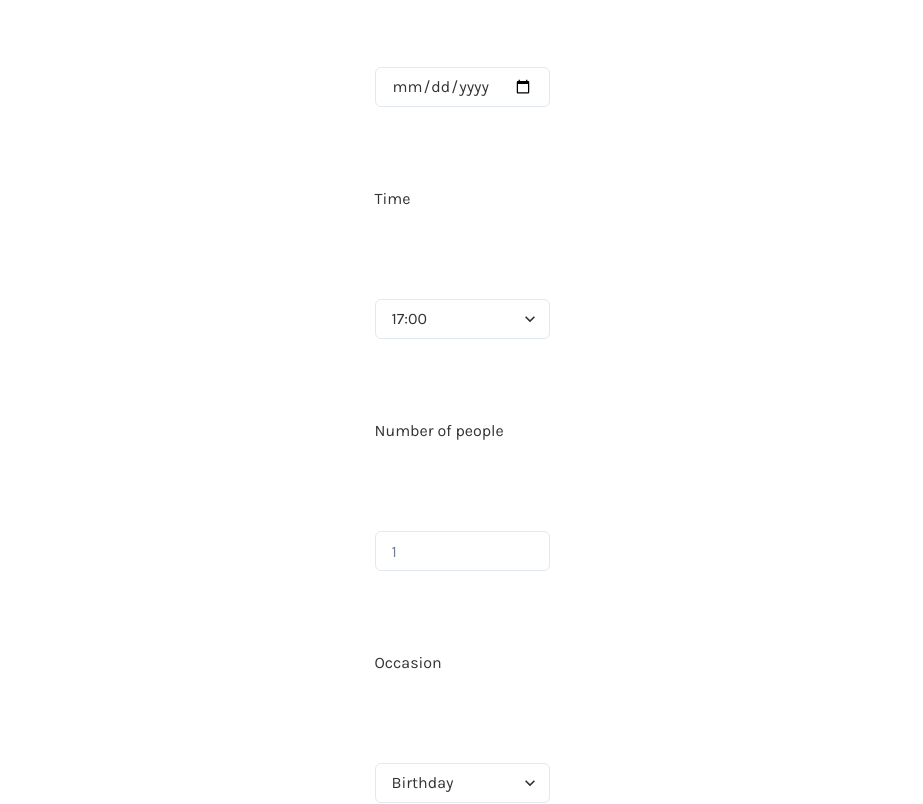
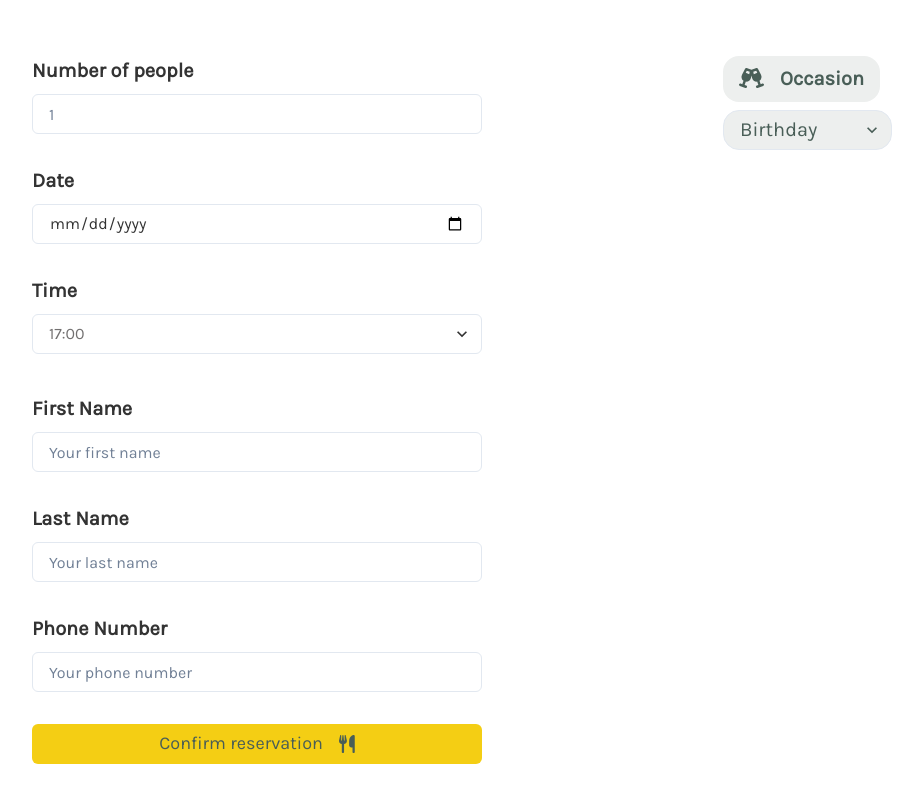
Before and after one commit to Nessvah/little_lemon_restaurant, a React (Create React App) app: page /reservations in a window 1280 px wide. Shown: the part 560-1364 px from the top of the page, without its empty margins (178-1101 px from the left). Built offline with nearby package versions, Linux system fonts and the light colour scheme; a web font is replaced by a local one.

Commit message:
style booking form

```diff
--- a/src/App.css
+++ b/src/App.css
@@ -36,3 +36,34 @@
     transform: rotate(360deg);
   }
 }
+
+.header{
+  height: 10vh;
+  width: 100%;
+}
+
+.backImg:hover {
+  position:absolute;
+  top: 80px;
+  right: 130px;
+  z-index: 5;
+}
+
+.icon {
+  padding-right: 1rem;
+}
+
+.submit-icon {
+  padding-left: 1rem;
+}
+
+.form{
+  width: 450px;
+  max-width: 100%;
+}
+
+.input {
+  background-color: #D9D9D9;
+  border-radius: 16px;
+  color: #727070;
+}
--- a/src/components/BookingForm.js
+++ b/src/components/BookingForm.js
@@ -4,21 +4,28 @@ import {
     FormErrorMessage,
     FormHelperText, VStack, HStack, Button, Input, Select, Heading, Box
 } from '@chakra-ui/react'
+import {faChampagneGlasses, faUtensils} from "@fortawesome/free-solid-svg-icons";
+import {FontAwesomeIcon} from "@fortawesome/react-fontawesome";
 
 
 const BookingForm = () => {
     return (
-        <VStack >
-            <Heading as={'h2'}>
+        <Box w={"860px"} m={"4rem auto 8rem auto"}>
+            <Heading as={'h2'} fontWeight={'regular'} fontSize={40} mb={16}>
                 Let's reserve your table
             </Heading>
-            <Box p={6}>
-                <form autoComplete={'off'}>
-                    <FormControl display={'grid'} maxW={'200px'} gap={20}>
-                        <FormLabel htmlFor="res-date">Date</FormLabel>
-                        <Input type="date" id="res-date"/>
-                        <FormLabel htmlFor="res-time">Time</FormLabel>
-                        <Select id="res-time ">
+            <HStack w={'100%'} alignItems={'flex-start'} justifyContent={'space-between'}>
+                <VStack>
+                    <form autoComplete={'off'} className={'form'}>
+                        <FormControl display={'grid'} w={'100%'} >
+                            <FormLabel htmlFor="guests" fontWeight={'extrabold'} fontSize={'20px'}>Number of people</FormLabel>
+                            <Input type="number" placeholder="1" min="1" max="10" id="guests" mb={8}/>
+
+                            <FormLabel htmlFor="res-date" fontWeight={'extrabold'} fontSize={'20px'}>Date</FormLabel>
+                            <Input type="date" id="res-date" mb={8}/>
+
+                            <FormLabel htmlFor="res-time" fontWeight={'extrabold'} fontSize={'20px'}>Time</FormLabel>
+                            <Select id="res-time" mb={2}  className={'input'}>
                                 <option>17:00</option>
                                 <option>18:00</option>
                                 <option>19:00</option>
@@ -26,22 +33,52 @@ const BookingForm = () => {
                                 <option>21:00</option>
                                 <option>22:00</option>
                             </Select>
-                        <FormErrorMessage></FormErrorMessage>
-                        <FormLabel htmlFor="guests">Number of people</FormLabel>
-                        <Input type="number" placeholder="1" min="1" max="10" id="guests"/>
-                        <FormLabel htmlFor="occasion">Occasion</FormLabel>
-                        <Select id="occasion">
+                            <FormErrorMessage mb={8}></FormErrorMessage>
+
+                            <FormLabel htmlFor="firstname" fontWeight={'extrabold'} fontSize={'20px'} mt={8}>First Name</FormLabel>
+                            <Input type="text" placeholder="Your first name" id="firstname" mb={8}/>
+
+                            <FormLabel htmlFor="lastname" fontWeight={'extrabold'} fontSize={'20px'}>Last Name</FormLabel>
+                            <Input type="text" placeholder="Your last name" id="lastname" mb={8}/>
+
+                            <FormLabel htmlFor="phonenumber" fontWeight={'extrabold'} fontSize={'20px'}>Phone Number</FormLabel>
+                            <Input type="text" placeholder="Your phone number"  id="phonenumber" mb={8}/>
+
+                            <Button type="submit" value="Make Your reservation" width="full" bg={"Yellow"}
+                                    fontSize={18}
+                                    color={"Green"}
+                                    border-radius={'16px'}
+                                    fontWeight={"regular"}
+                                    _hover={{ bg: "#FEE361" }}
+                                    _active={{
+                                        bg: "#DBB602",
+                                        transform: "scale(0.98)",
+                                        borderColor: "Green",
+                                    }}
+                                    _focus={{
+                                        boxShadow:
+                                            "0 0 1px 2px rgba(251, 218, 187, .75), 0 1px 1px rgba(0, 0, 0, .15)",
+                                    }}>
+                                Confirm reservation <FontAwesomeIcon icon={faUtensils} size={'1x'} className={'submit-icon'}/>
+                            </Button>
+
+                        </FormControl>
+                    </form>
+                </VStack>
+                <Box>
+                    <FormLabel htmlFor="occasion"  backgroundColor={'White'} py={2} px={4} borderRadius={16}
+                               fontWeight={'extrabold'} fontSize={'20px'} color={'Green'}>
+                        <FontAwesomeIcon icon={faChampagneGlasses} size='1x' className={'icon'}/>Occasion</FormLabel>
+                    <Select id="occasion" backgroundColor={'White'} fontSize={'20px'} color={'Green'} borderRadius={16}>
                         <option>Birthday</option>
+                        <option>Engagement</option>
                         <option>Anniversary</option>
                     </Select>
                     <FormErrorMessage></FormErrorMessage>
-                        <Button type="submit" value="Make Your reservation" colorScheme="purple" width="full">
-                            Submit
-                        </Button>
-                    </FormControl>
-                </form>
                 </Box>
-        </VStack>
+
+            </HStack>
+        </Box>
     )
 }
 
--- a/src/index.css
+++ b/src/index.css
@@ -11,15 +11,3 @@ code {
   font-family: source-code-pro, Menlo, Monaco, Consolas, 'Courier New',
     monospace;
 }
-
-.header{
-  height: 10vh;
-  width: 100%;
-}
-
-.backImg:hover {
-  position:absolute;
-  top: 80px;
-  right: 130px;
-  z-index: 5;
-}
```
Lines whose indentation alone changed are shown as unchanged.
